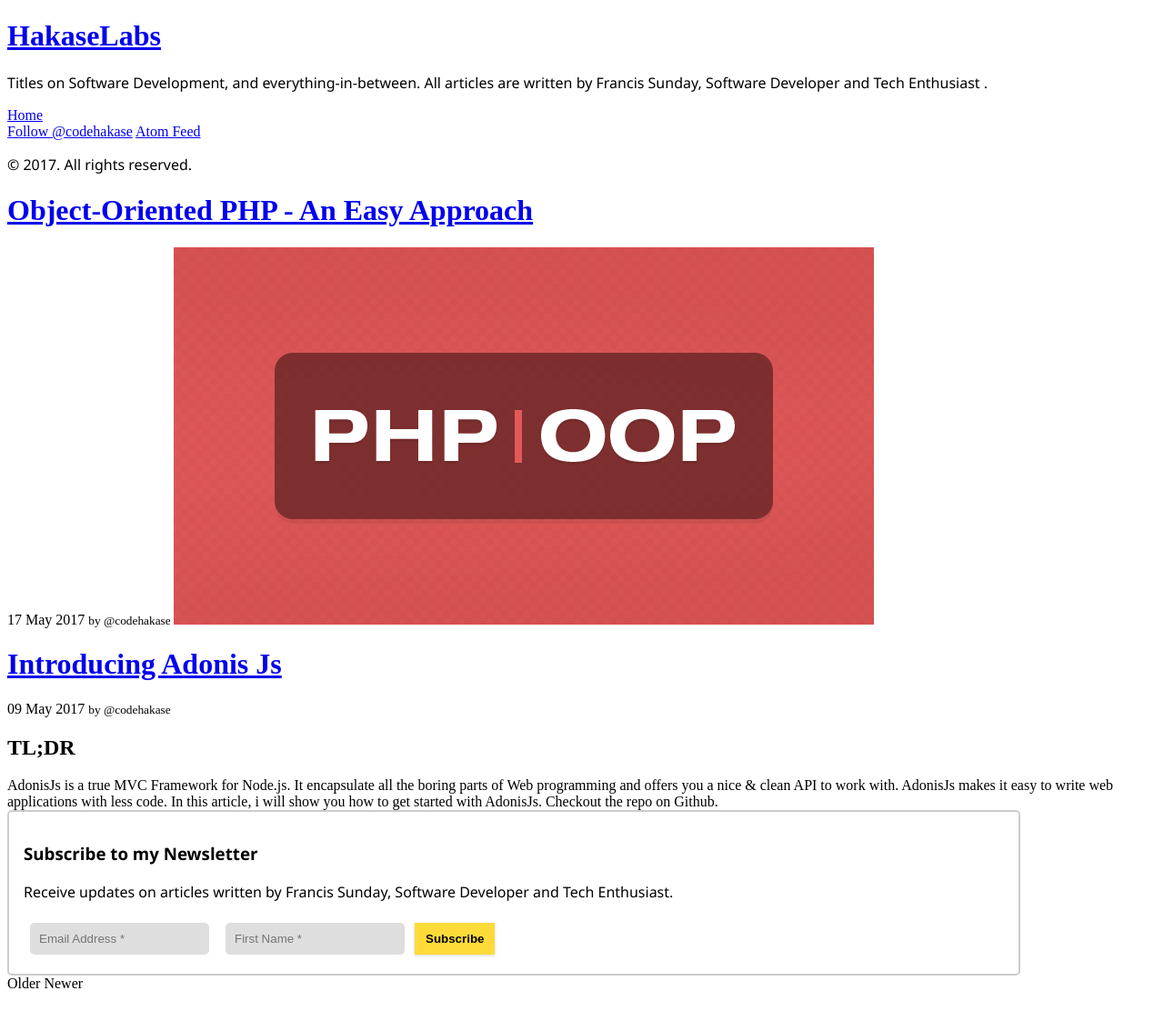
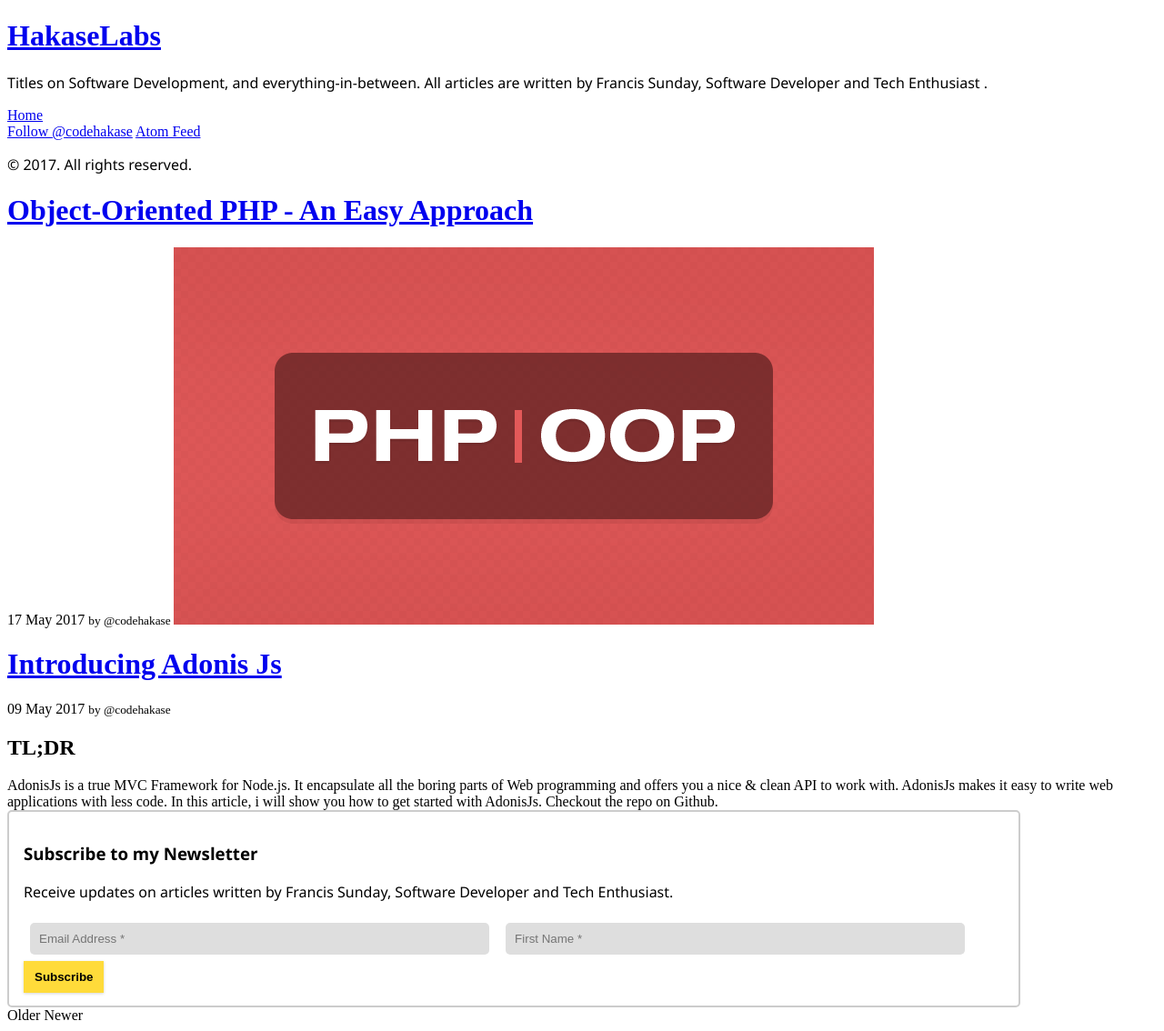
Before and after one commit to 1Rico/hakaselabs.github.io, a Jekyll site: the page built from index.html, in a window 1280 px wide. Shown: the whole page at 91% size. Built offline with Jekyll 4.4.1, drawn with Linux system fonts in a browser that asks for light colours; Markdown is read by kramdown in place of the engine named in the settings; the list of posts is cut into pages by our own code; comment, search, counter and statistics services are not loaded; before the commit the page ends 1099 px from its top, so only the background shows below that.

Commit message:
subcribtion form update

```diff
--- a/_includes/subscribe.html
+++ b/_includes/subscribe.html
@@ -18,6 +18,8 @@
         background: #dedede;
         border-radius: 5px;
         margin: 7px;
+        width: 45%;
+        max-width: 50%;
     }
     .subscribe-form input[type=submit] {
         padding: 10px 12px;
```
